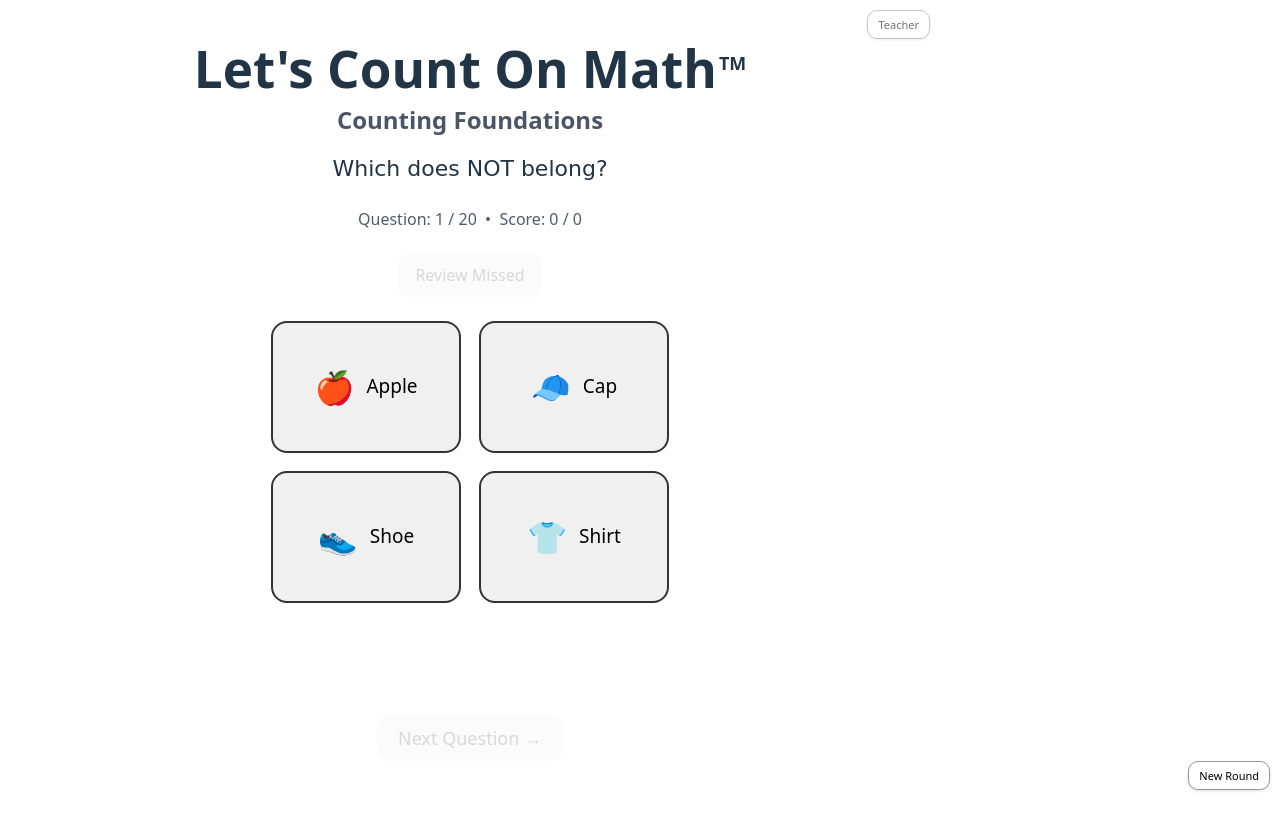
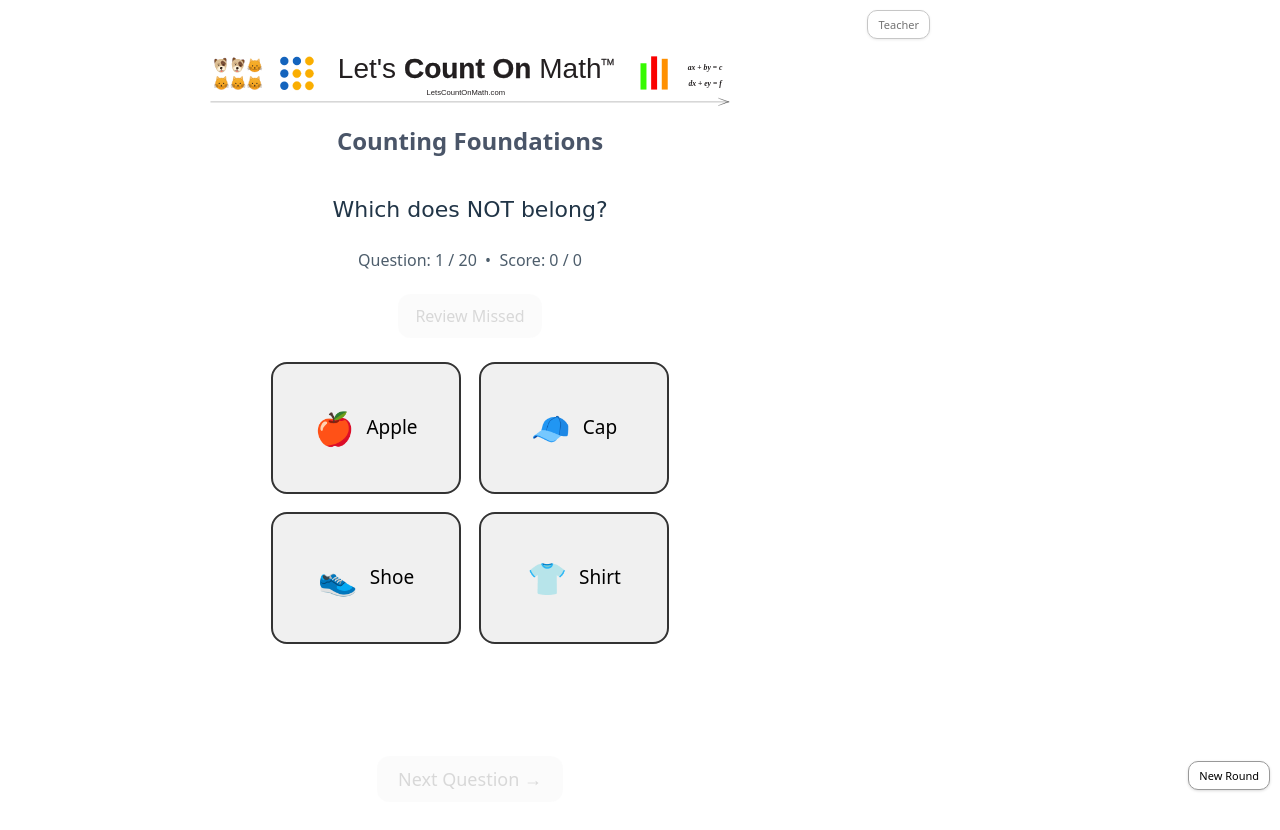
Before and after one commit to caleung-coder/lets-count-on-math, a React (Vite) app: page / in a window 1280 px wide. Shown: the top 830 px of the page. Built offline with nearby package versions, Linux system fonts and the light colour scheme.

Commit message:
Update UI and add logo

```diff
--- a/src/App.tsx
+++ b/src/App.tsx
@@ -14,6 +14,8 @@ import Fraction from "./components/Fraction"
 import TenFrame from "./components/TenFrame"
 import DicePattern from "./components/DicePattern"
 import AlignedComparisonGroups from "./components/AlignedComparisonGroups"
+
+console.log("APP FILE TEST")
 
 const APP_GRADE = "K"
 
@@ -1257,17 +1259,18 @@ export default function App() {
       </button>
 
       <div style={{ width: "min(940px, 96vw)", textAlign: "center" }}>
-        <h1 style={{ margin: 0 }}>
-          Let&apos;s Count On Math
-          <sup style={{ fontSize: "0.35em", verticalAlign: "super", marginLeft: 2 }}>
-            TM
-          </sup>
-        </h1>
-
+<img
+  src="/logohorizontal.svg"
+  alt="Let's Count On Math"
+  style={{
+    width: "min(550px, 90vw)",
+    marginBottom: 2
+  }}
+/>
         <div
           style={{
             marginTop: 6,
-            marginBottom: 14,
+            marginBottom: 34,
             fontSize: 24,
             fontWeight: 600,
             color: "#4a5568"
@@ -1658,6 +1661,7 @@ export default function App() {
                           const percent = stats.seen > 0 ? Math.round((stats.correct / stats.seen) * 100) : 0
 
                           return (
+
                             <div key={key} style={{ marginBottom: 10 }}>
                               <div
                                 style={{
@@ -1770,6 +1774,7 @@ export default function App() {
     </button>
   )}
 </div>
+
           </>
         )}
       </div>
```
Also changed, not shown: public/logohorizontal.svg (added). Lines whose indentation alone changed are shown as unchanged.
